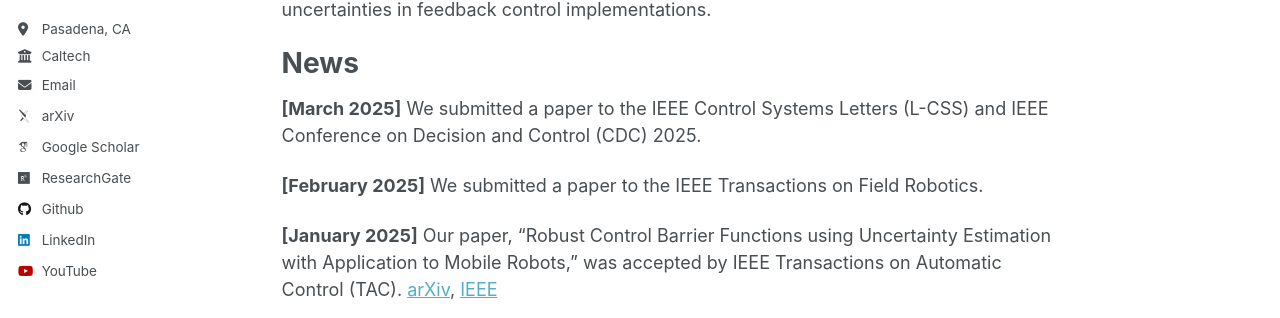
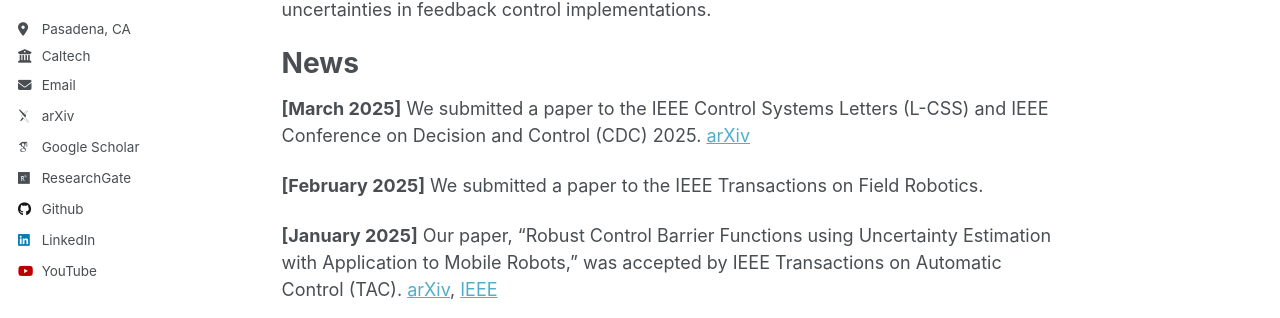
Before and after one commit to ersindas/ersindas.github.io, a Jekyll site: the page built from _pages/about.md, in a window 1280 px wide and 900 px high. Shown: the part 363-681 px from the top of the window. Built offline with Jekyll 4.4.1, drawn with Linux system fonts in a browser that asks for light colours; some web fonts are replaced.

Commit message:
Update about.md
CDC

```diff
--- a/_pages/about.md
+++ b/_pages/about.md
@@ -13,7 +13,7 @@ I conduct research on robust control systems, state estimation, system identific
 
 News
 ======
-**[March 2025]** We submitted a paper to the IEEE Control Systems Letters (L-CSS) and IEEE Conference on Decision and Control (CDC) 2025.
+**[March 2025]** We submitted a paper to the IEEE Control Systems Letters (L-CSS) and IEEE Conference on Decision and Control (CDC) 2025. [arXiv](https://arxiv.org/pdf/2503.15734)
 
 **[February 2025]** We submitted a paper to the IEEE Transactions on Field Robotics.
 
```
